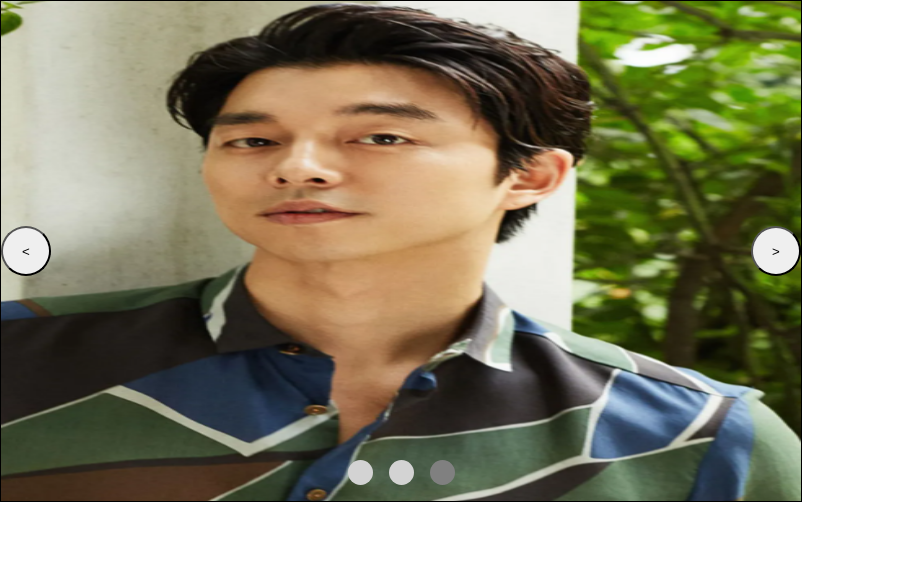
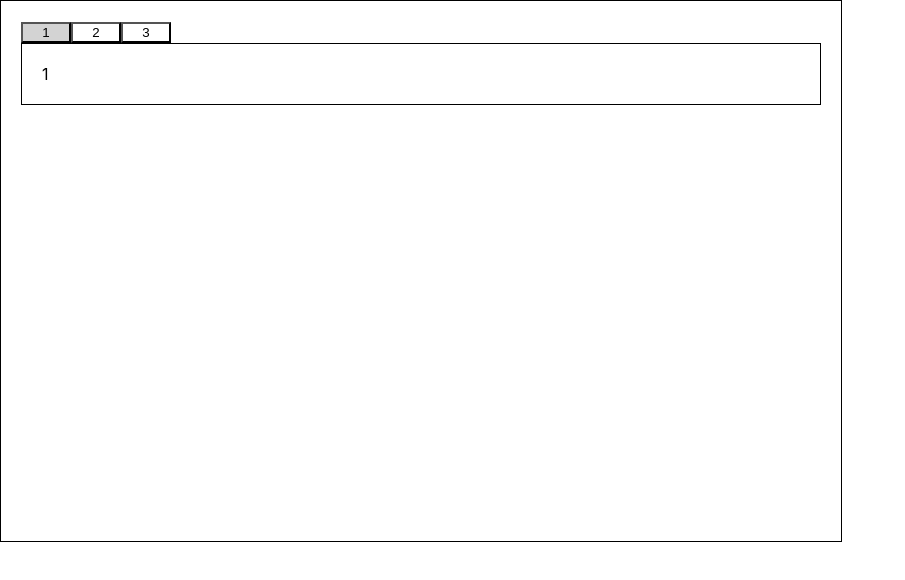
Before and after one commit to bkdragon0228/UI-UX_practice, a React (Create React App) app in the folder uiux_practice/: page / in a window 1280 px wide. Shown: the top 580 px of the page, without its empty margins (0-905 px from the left). Built offline with nearby package versions, Linux system fonts and the light colour scheme.

Commit message:
feat : Tab menu

```diff
--- a/uiux_practice/src/App.tsx
+++ b/uiux_practice/src/App.tsx
@@ -11,6 +11,7 @@ import AccordianMenu from './components/accordianMenu';
 import DropDownMenu from './components/dropdownMenu';
 import Form from './components/form';
 import Carousel from './components/carousel/Carousel';
+import Tab from './components/tab/Tab';
 
 function App() {
   const [isOpen, setIsOpen] = useState<boolean>(false);
@@ -33,9 +34,16 @@ function App() {
         <Form<LoginFormProps> title="Login" onSubmit={onSubmit} list={list} />
       </FormProvider> */}
 
-      <Carousel
+      {/* <Carousel
         images={['images/1.png', 'images/2.png', 'images/3.png']}
         interval={3000}
+      /> */}
+      <Tab
+        tabItems={[
+          { name: '1', contents: <div>1</div> },
+          { name: '2', contents: <div>2</div> },
+          { name: '3', contents: <div>3</div> },
+        ]}
       />
     </div>
   );
--- /dev/null
+++ b/uiux_practice/src/components/tab/Tab.tsx
@@ -0,0 +1,48 @@
+import React, { useState } from 'react';
+
+import styles from './tab.module.scss';
+
+import classNames from 'classnames/bind';
+
+interface Props {
+  tabItems: {
+    name: string;
+    contents: JSX.Element;
+  }[];
+}
+
+const cn = classNames.bind(styles);
+
+const Tab: React.FC<Props> = ({ tabItems }) => {
+  const [currentIndex, setCurrentIndex] = useState<number>(0);
+
+  return (
+    <div className={cn('container')}>
+      <nav>
+        {tabItems.map((item, index) => (
+          <button
+            key={index}
+            className={cn('nav_button', {
+              nav_button_active: index === currentIndex,
+            })}
+            onClick={() => setCurrentIndex(index)}
+          >
+            {item.name}
+          </button>
+        ))}
+      </nav>
+      <section className={cn('contents')}>
+        {tabItems.map((item, index) => (
+          <div
+            key={index}
+            className={cn('item', { item_active: index === currentIndex })}
+          >
+            {item.contents}
+          </div>
+        ))}
+      </section>
+    </div>
+  );
+};
+
+export default Tab;
--- /dev/null
+++ b/uiux_practice/src/components/tab/tab.module.scss
@@ -0,0 +1,33 @@
+.container {
+    padding: 20px;
+    width: 800px;
+    min-height: 500px;
+    border: 1px solid black;
+}
+
+.nav {
+    display: flex;
+}
+
+.nav_button {
+    width: 50px;
+    background-color: transparent;
+}
+
+.nav_button_active {
+    background-color: lightgray;
+}
+
+.contents {
+    padding: 20px;
+    border: 1px solid black;
+}
+
+.item {
+    display: none;
+
+}
+
+.item_active {
+    display: block;
+}
```
